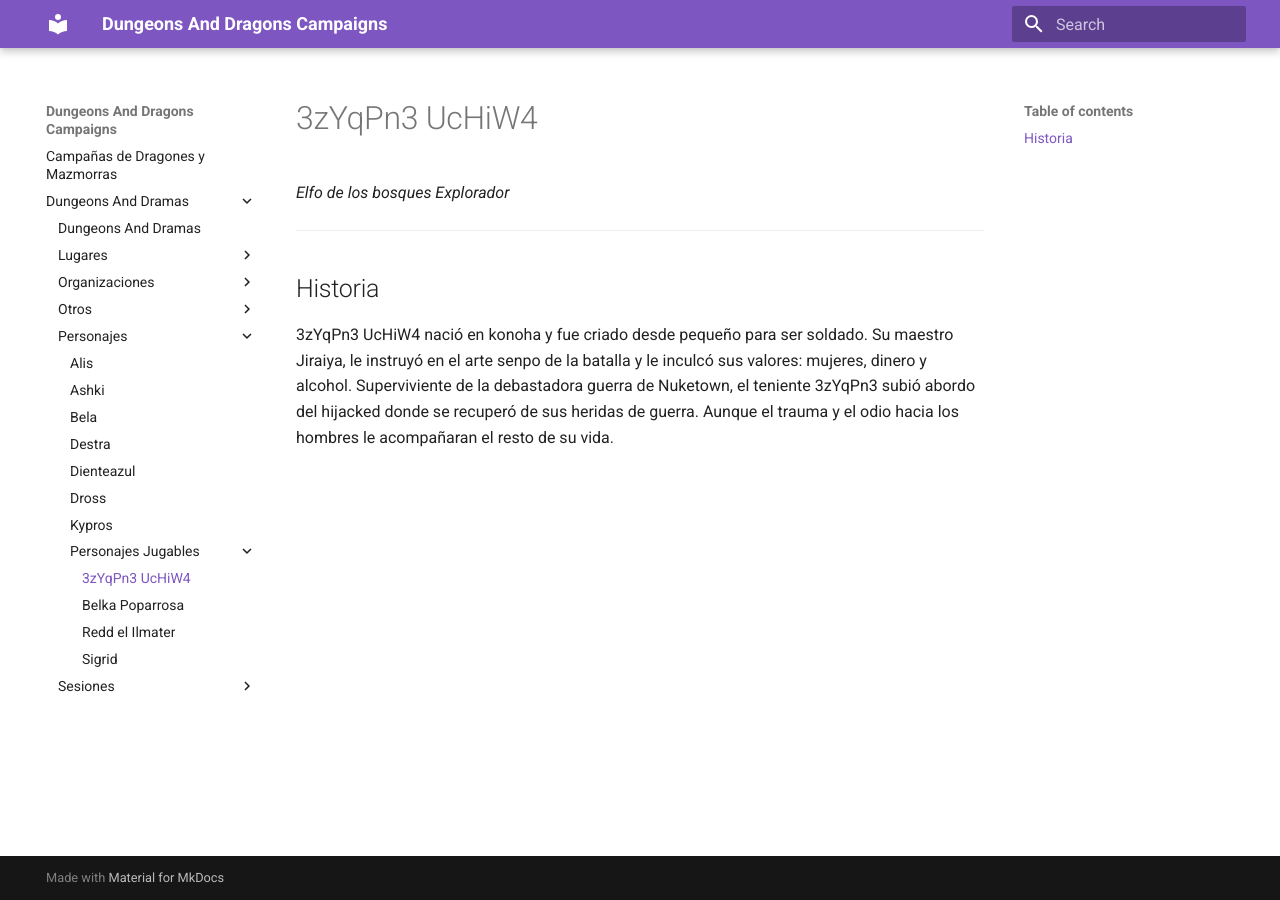
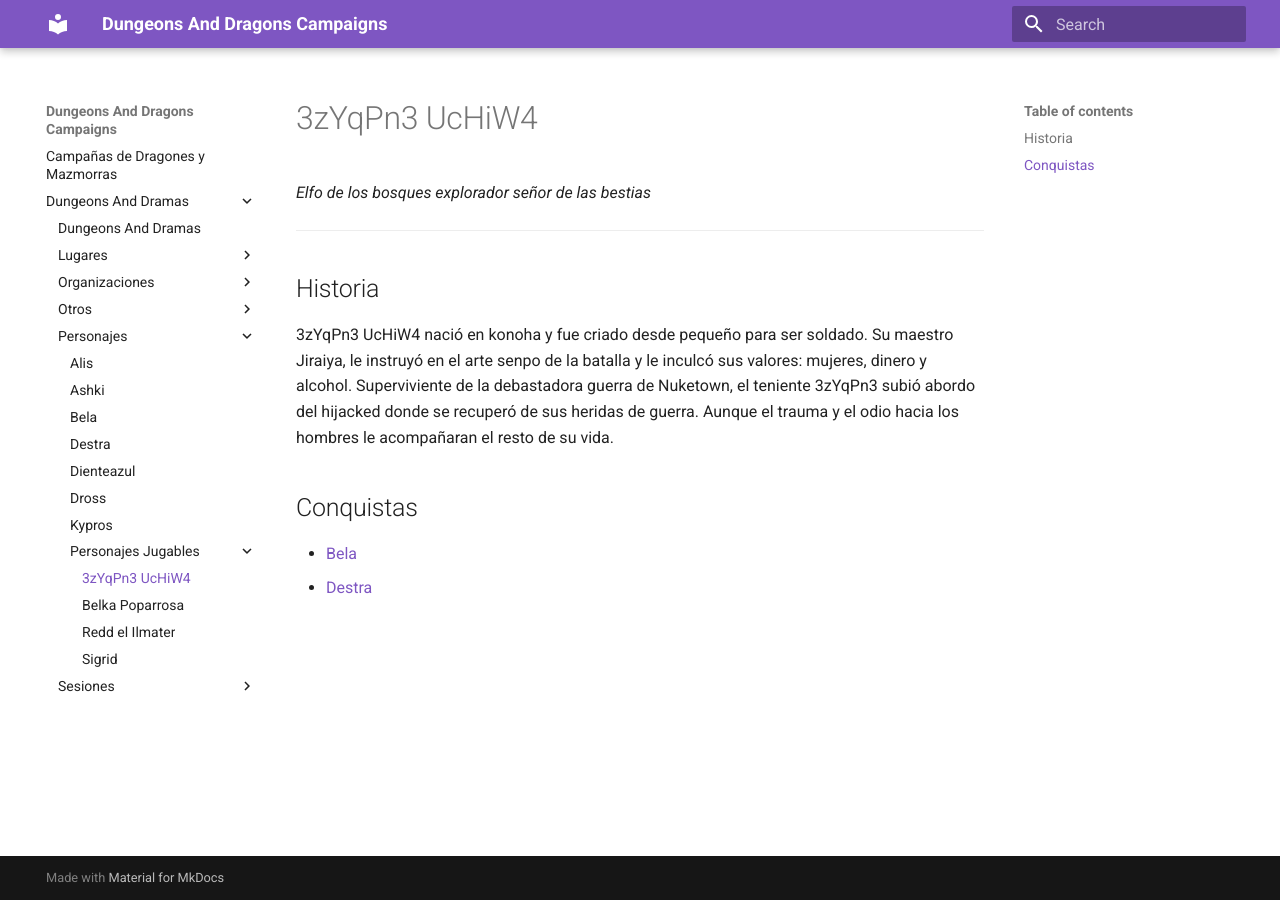
Before and after one commit to AlexGettup/dnd, an MkDocs documentation site: the page built from docs/Dungeons And Dramas/Personajes/Personajes Jugables/3zYqPn3 UcHiW4.md, in a window 1280 px wide. Built offline with MkDocs 1.6.1 and Material for MkDocs 9.7.7, drawn with Linux system fonts in a browser that asks for light colours.

Commit message:
feat: pjs

```diff
--- a/docs/Dungeons And Dramas/Personajes/Personajes Jugables/3zYqPn3 UcHiW4.md
+++ b/docs/Dungeons And Dramas/Personajes/Personajes Jugables/3zYqPn3 UcHiW4.md
@@ -4,7 +4,11 @@ tags:
   - Elfo
   - Explorador
 ---
-*Elfo de los bosques Explorador*
+*Elfo de los bosques explorador señor de las bestias*
 ___
 ## Historia
 3zYqPn3 UcHiW4 nació en konoha y fue criado desde pequeño para ser soldado. Su maestro Jiraiya, le instruyó en el arte senpo de la batalla y le inculcó sus valores: mujeres, dinero y alcohol. Superviviente de la debastadora guerra de Nuketown, el teniente 3zYqPn3 subió abordo del hijacked donde se recuperó de sus heridas de guerra. Aunque el trauma y el odio hacia los hombres le acompañaran el resto de su vida.
+
+## Conquistas
+- [Bela](../Bela.md)
+- [Destra](../Destra.md)
```
Also changed, not shown: docs/Dungeons And Dramas/Personajes/Personajes Jugables/Belka Poparrosa.md (+1 -1 lines), docs/Dungeons And Dramas/Personajes/Personajes Jugables/Redd el Ilmater.md (+1 -1 lines).
